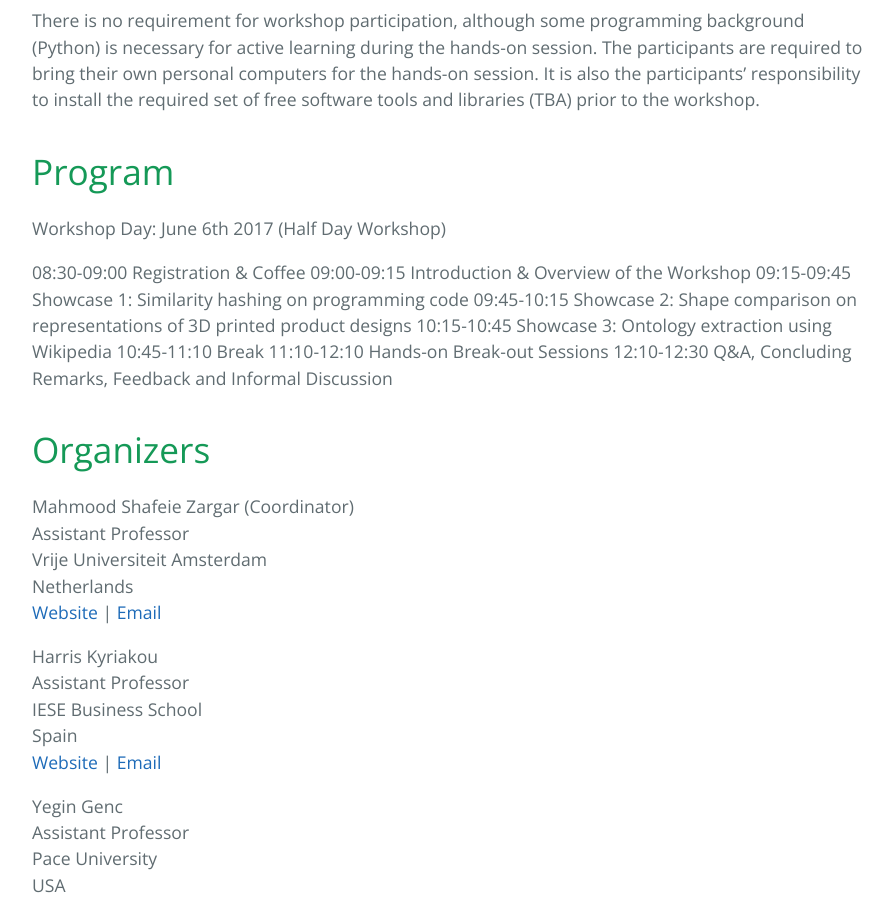
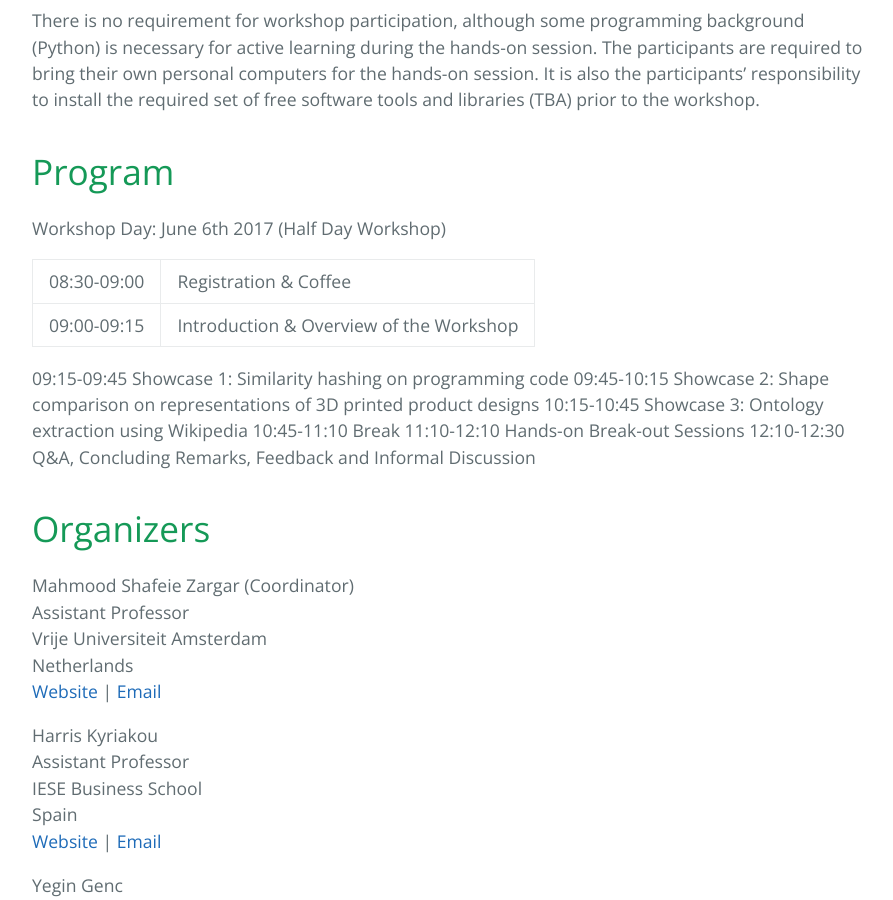
Before and after one commit to retrography/similarity-workshop, a Jekyll site: the page built from index.md, in a window 1280 px wide and 900 px high, scrolled down 2604 px. Shown: the whole window, without its empty margins (192-1085 px from the left). Built offline with Jekyll 4.4.1, drawn with Linux system fonts in a browser that asks for light colours.

```diff
--- a/index.md
+++ b/index.md
@@ -53,10 +53,10 @@ There is no requirement for workshop participation, although some programming ba
 
 Workshop Day: June 6th 2017 (Half Day Workshop)
 
-08:30-09:00
-Registration & Coffee
-09:00-09:15
-Introduction & Overview of the Workshop
+| 08:30-09:00 | Registration & Coffee |
+| 09:00-09:15 | Introduction & Overview of the Workshop |
+
+
 09:15-09:45
 Showcase 1: Similarity hashing on programming code
 09:45-10:15
```
